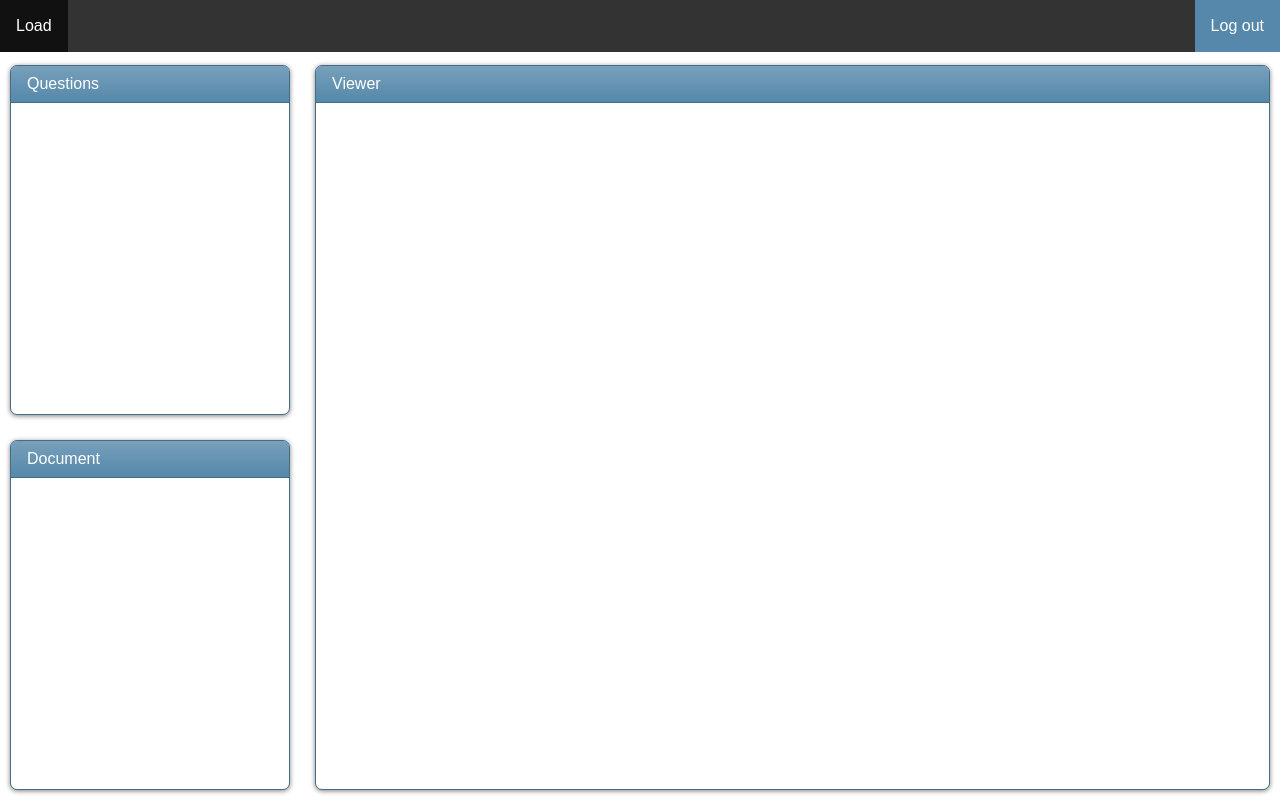
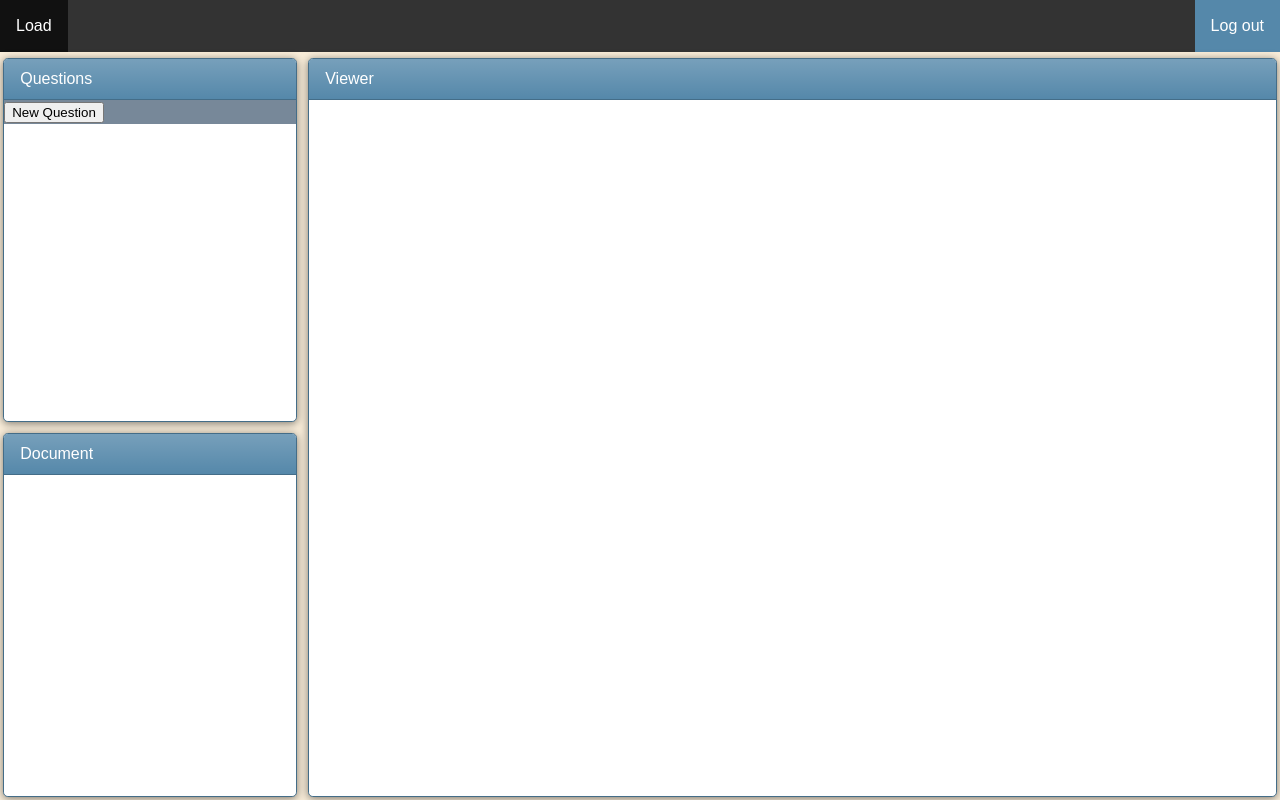
Before and after one commit to blueyorange/examweasel2, a Flask app: page / in a window 1280 px wide. Run offline with Flask 2, Linux system fonts and the light colour scheme; a user stored in the database is signed in; data that the repository does not hold is empty.

Commit message:
added question objects and ajax for qdb list.

```diff
--- a/app.py
+++ b/app.py
@@ -1,4 +1,3 @@
-from datetime import datetime
 from flask import Flask, request, redirect, url_for, session
 from flask.templating import render_template
 from config import Config
@@ -8,8 +7,19 @@ from werkzeug.security import check_password_hash, generate_password_hash
 app = Flask(__name__)
 app.config.from_object(Config)
 db = SQLAlchemy(app)
-username="Russell"
-password="chugs"
+
+# REMOVE WHEN FINISHED
+def db_setup():
+    db.create_all()
+    u = User(username='russ')
+    u.password = 'chugs'
+    q = Question()
+    q.marks = 1
+    q.topic = 'topic'
+    q.content = 'Lorem ipsum dolor sit amet, consectetur adipiscing elit, sed do eiusmod tempor incididunt ut labore et dolore magna aliqua. Ut enim ad minim veniam, quis nostrud exercitation ullamco laboris nisi ut aliquip ex ea commodo consequat. Duis aute irure dolor in reprehenderit in voluptate velit esse cillum dolore eu fugiat nulla pariatur. Excepteur sint occaecat cupidatat non proident, sunt in culpa qui officia deserunt mollit anim id est laborum.'
+    q.description = 'A question about potatoes.'
+    db.session.add_all([u,q])
+    db.session.commit()
 
 class User(db.Model):
     __tablename__ = 'users'
@@ -31,11 +41,22 @@ class User(db.Model):
     def verify_password(self, password):
         return check_password_hash(self.password_hash, password)
 
+class Question(db.Model):
+    __tablename__ = 'question'
+    id = db.Column(db.Integer, primary_key = True)
+    marks = db.Column(db.Integer)
+    content = db.Column(db.String)
+    topic = db.Column(db.String)
+    course = db.Column(db.String)
+    description = db.Column(db.String)
+    qImages = db.Column(db.PickleType)
+    msImages = db.Column(db.PickleType)
+
 @app.route("/")
 def home():
     if 'username' in session:
         user = User.query.filter_by(username=session['username'])
-        return render_template('index.html', user=user)
+        return render_template('index.html', user=user, questions=Question.query.all())
     else:
         return redirect(url_for('login'))
 
@@ -58,3 +79,19 @@ def logout():
     if 'username' in session:
         session.pop('username')
     return redirect(url_for("login"))
+
+@app.route("/newquestion", methods=['GET'])
+def newQuestion():
+    print("Creating new question...")
+    q = Question()
+    db.session.add(q)
+    db.session.commit()
+    q.description = f"New Question {q.id}"
+    q.marks = 1
+    db.session.add(q)
+    db.session.commit()
+    return render_template('questions.html', questions=Question.query.all())
+
+@app.route("/queryquestions")
+def queryQuestionHTML():
+    return render_template('questions.html', questions=Question.query.all())
--- /dev/null
+++ b/static/script.js
@@ -0,0 +1,50 @@
+var EW = {
+    initialise: function() {
+    },
+
+    updateQuestionDB: function() {
+        var xhttp = new XMLHttpRequest();
+        console.log("Updating QDB...")
+        xhttp.onreadystatechange = function() {
+            if (this.readyState==4 && this.status==200) {
+                document.getElementById("qdb").innerHTML = this.responseText;
+            }
+        }
+        xhttp.open("GET", "/queryquestions")
+        xhttp.send();
+    },
+
+    handleNewQuestion: function() {
+        this.newQuestion();
+    },
+
+    newQuestion: function() {
+        console.log("new question button clicked")
+        var xhttp = new XMLHttpRequest();
+        xhttp.onreadystatechange = function() {
+            if (this.readyState==4 && this.status==200) {
+                document.getElementById("qdb").innerHTML = this.responseText;
+            }
+        }
+        xhttp.open("GET", "/newquestion");
+        xhttp.send();
+    },
+
+    handleSelectQuestion: function(e) {
+        console.log('clicked');
+        this.selectQuestion(e.currentTarget);
+    },
+
+    selectQuestion: function(target) {
+        console.log(target);
+        target.classList.add('question-selected');
+    }
+};
+
+console.log("Document loaded.")
+EW.initialise();
+document.getElementById("new_question").addEventListener("click", EW.newQuestion);
+const questions = document.querySelectorAll(".question");
+questions.forEach( (i) => {
+    i.addEventListener("click", (e)=>EW.handleSelectQuestion(e));
+})
--- a/static/style.css
+++ b/static/style.css
@@ -3,9 +3,10 @@ body {
     font-size: 16px;
     line-height: 1.5;
     margin: 0;
+    background: rgb(250, 238, 218);
 }
 
-ul {
+.topnav ul {
   list-style-type: none;
   margin: 0;
   padding: 0;
@@ -13,11 +14,11 @@ ul {
   background-color: #333;
 }
 
-li {
+.topnav li {
   float: left;
 }
 
-li a {
+.topnav li a {
   display: block;
   color: white;
   text-align: center;
@@ -25,11 +26,11 @@ li a {
   text-decoration: none;
 }
 
-li a:hover:not(.active) {
+.topnav li a:hover:not(.active) {
   background-color: #111;
 }
 
-.active {
+.topnav li .active {
   background-color: #58a;
 }
 
@@ -61,18 +62,68 @@ li a:hover:not(.active) {
 }
 
 .panel {
-  margin: 10px;
+  display: grid;
+  grid-template-rows: auto auto 1fr auto;
+  margin: 0.2em;
   background-color: #fff;
   color: #fff;
-  border: 1px solid #446d88;
-  border-radius: 7px;
-  box-shadow: 0 1px 5px gray;
+  border: 0.1em solid #446d88;
+  border-radius: 0.3em;
+  box-shadow: 0 0.1em 0.5em rgba(0,0,0,0.5);
+  overflow: auto;
+}
+
+.panel-header {
+  background: #58a linear-gradient(hsla(0,0%,100%,.2), transparent);
+  padding: 0.5em 1em;
+  border-radius: 0.1em 0.1em 0 0;
+  border-bottom: 0.1em solid #446d88;
+}
+
+.panel-actions {
+  background-color: lightslategray;
+}
+.panel-body {
+  overflow-y: scroll;
+  display: block;
+}
+
+ul.questions {
+  list-style-type: none;
+  margin: 0;
+  padding: 0;
+}
+
+.question {
+  display: grid;
+  font-size: 0.8em;
+  grid-template-columns: 3fr 1fr;
+  grid-template-rows: 1fr 1fr;
+  grid-template-areas:  "question-topic question-marks"
+                        "question-description question-marks";
+  background-color: white;
+  height: 3em;
+  color: black;
+  padding: 2em;
+  border-bottom: 0.1em solid #446d88;
   overflow: hidden;
 }
 
-.panel-header {
-  background: #58a linear-gradient(#77a0bb, #58a);
-  padding: 6px 16px;
-  border-radius: 0px;
-  border-bottom: 1px solid #446d88;
+.question-topic {
+  color: gray;
+  margin: 0;
 }
+
+.question-selected {
+  background-color: #58a;
+}
+
+div.question-description {
+  font-weight: bold;
+  color: black;
+  height: 3em;
+}
+
+div.question-marks {
+  align-content: center;
+}
--- a/templates/base.html
+++ b/templates/base.html
@@ -10,5 +10,6 @@
     <body>
         {% block body %}
         {% endblock %}
+        <script src="static/script.js"></script>
     </body>
 </html>
--- a/templates/index.html
+++ b/templates/index.html
@@ -13,6 +13,26 @@
   </nav>
   <div class="panel questions">
     <div class="panel-header">Questions</div>
+    <div class="panel-actions">
+      <button type="button" id="new_question">New Question</button>
+    </div>
+    <div class="panel-body">
+      <ul class="questions" id="qdb">
+        {% for question in questions %}
+        <li  class="question">
+            <div class="question-topic">
+                {{ question.topic }}
+            </div>
+            <div class="question-marks">
+                {{ question.marks }}
+            </div>
+            <div class="question-description">
+                {{ question.description }}
+            </div>
+        </li>
+    {% endfor %}
+      </ul>
+    </div>
   </div>
   <div class="panel viewer">
     <div class="panel-header">
```
Also changed, not shown: templates/questions.html (added, +13 -0 lines), examweasel.db.
